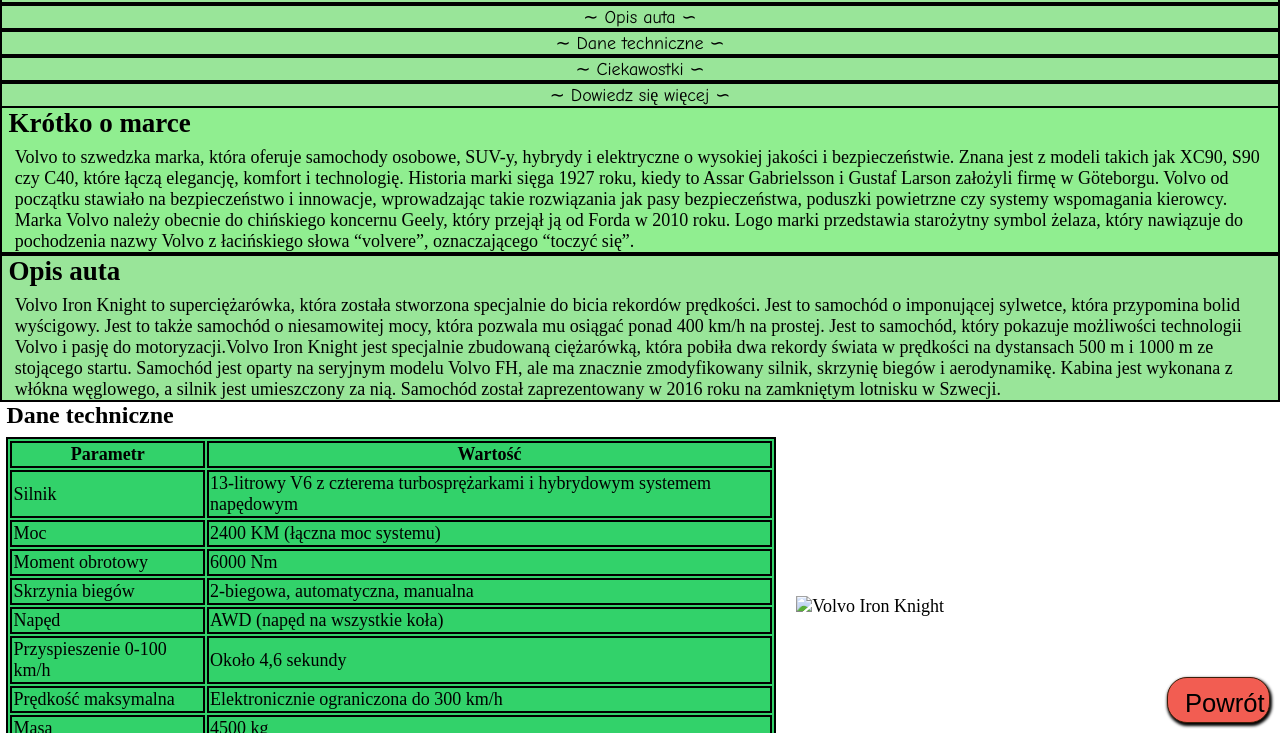
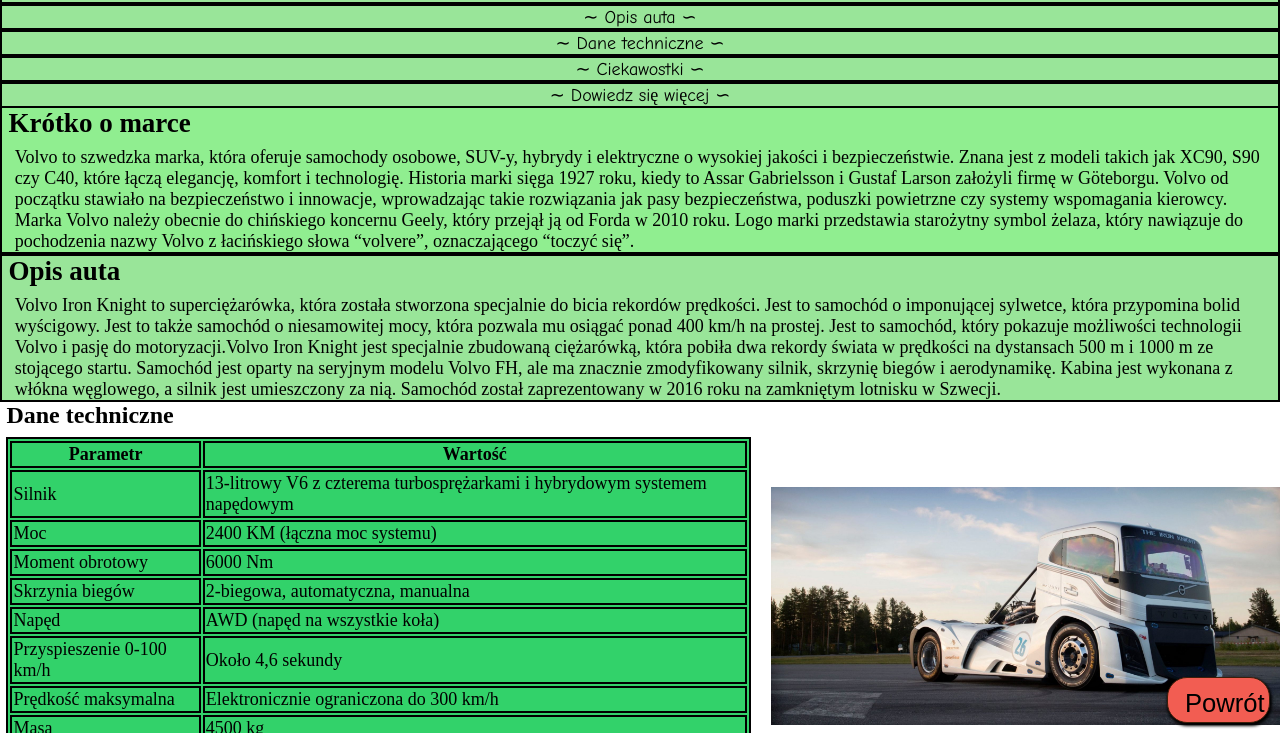
Before and after one commit to FilipB07/FilipBaran, a plain HTML site: page podstrona5.html in a window 1280 px wide. Shown: the part 67-800 px from the top of the page. Drawn offline with Linux system fonts and the light colour scheme.

Commit message:
Update podstrona5.html

```diff
--- a/podstrona5.html
+++ b/podstrona5.html
@@ -74,7 +74,7 @@
           <td>Nie podano</td>
         </tr>
       </table>
-      <img src="foto/Iron_Knight.jfif" alt="Volvo Iron Knight" class="zdjecie1">
+      <img src="foto/Iron_Knight.jpg" alt="Volvo Iron Knight" class="zdjecie1">
     </div>
 
     <div class="ciekawostki">
```
